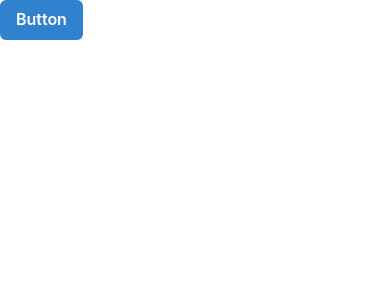
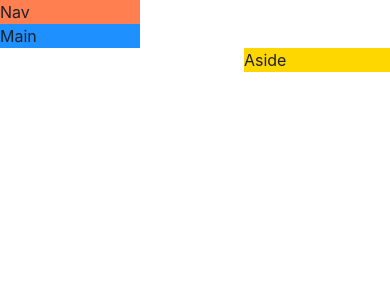
Before and after one commit to Lwmeek/VideoGame-Hub, a React (Vite) app: page / in a window 390 px wide. Shown: the top 300 px of the page. Built offline with nearby package versions, Linux system fonts and the light colour scheme.

Commit message:
Build a responsive layout

```diff
--- a/src/App.tsx
+++ b/src/App.tsx
@@ -1,8 +1,26 @@
-import { Button, ButtonGroup } from '@chakra-ui/react'
-
+import { Grid, GridItem, Show } from "@chakra-ui/react";
 
 function App() {
-  return <Button colorScheme='blue'>Button</Button>;
+	return (
+		<Grid
+			templateAreas={{
+				base: `"nav" "main"`, // mobile view
+				lg: `"nav nav" "aside main"`, // computer view
+			}}
+		>
+			<GridItem area="nav" bg="coral">
+				Nav
+			</GridItem>
+			<Show>
+				<GridItem area="aside" bg="gold">
+					Aside
+				</GridItem>
+			</Show>
+			<GridItem area="main" bg="dodgerblue">
+				Main
+			</GridItem>
+		</Grid>
+	);
 }
 
-export default App
+export default App;
```
